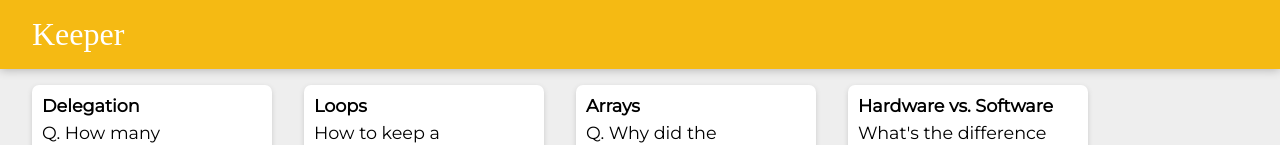
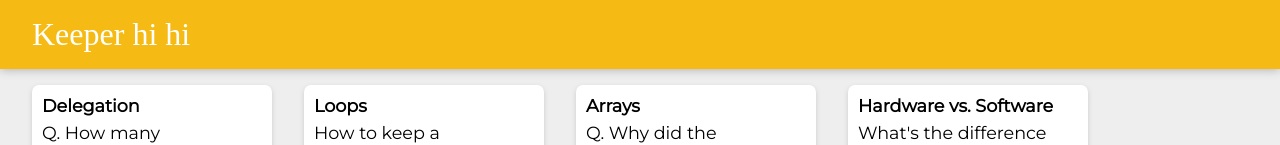
Before and after one commit to naderboutros75/keeper-app, a React (Create React App) app: page / in a window 1280 px wide. Shown: the top 145 px of the page. Built offline with nearby package versions, Linux system fonts and the light colour scheme; a web font is replaced by a local one.

Commit message:
09-19-23 test

```diff
--- a/src/components/Header.jsx
+++ b/src/components/Header.jsx
@@ -2,7 +2,7 @@ import React from "react";
 
 const Header = () => (
   <header>
-    <h1>Keeper</h1>
+    <h1>Keeper hi hi</h1>
   </header>
 );
 
```
